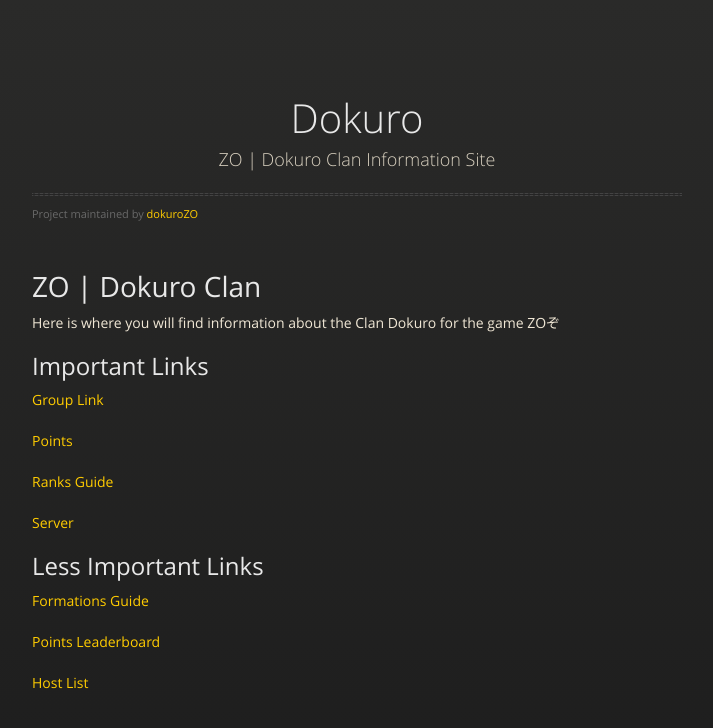
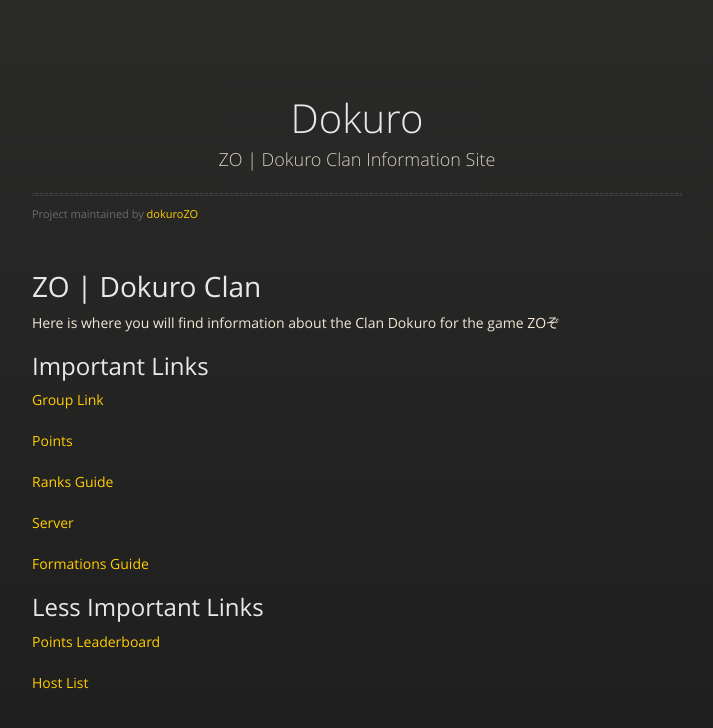
Before and after one commit to dokuroZO/Dokuro, a Jekyll site: the page built from index.md, in a window 1280 px wide. Shown: the top 728 px of the page, without its empty margins (283-996 px from the left). Built offline with Jekyll 4.4.1, drawn with Linux system fonts in a browser that asks for light colours; our own code applies the rules of GitHub Pages for plain Markdown files.

```diff
--- a/index.md
+++ b/index.md
@@ -12,9 +12,9 @@ Here is where you will find information about the Clan Dokuro for the game ZOぞ
 
 [Server](https://discord.com/invite/kKgyEq3mPB)
 
+[Formations Guide](https://docs.google.com/document/d/1yHrYjtamVv51xGqQXGVyqQ0FmkSzt4D3FeH3_tTiWDk/edit?usp=sharing)
+
 ## Less Important Links
-
-[Formations Guide](https://docs.google.com/document/d/1yHrYjtamVv51xGqQXGVyqQ0FmkSzt4D3FeH3_tTiWDk/edit?usp=sharing)
 
 [Points Leaderboard](leaderboard.md)
 
```
